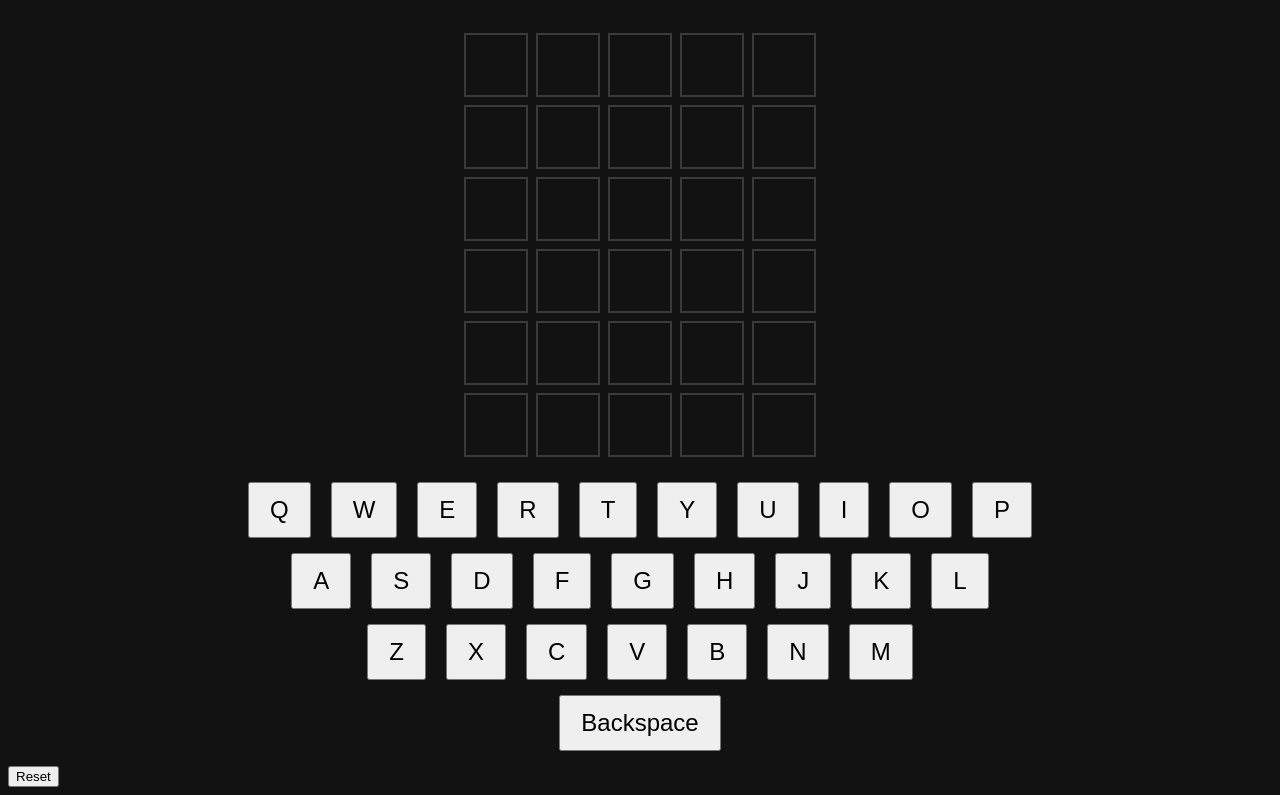
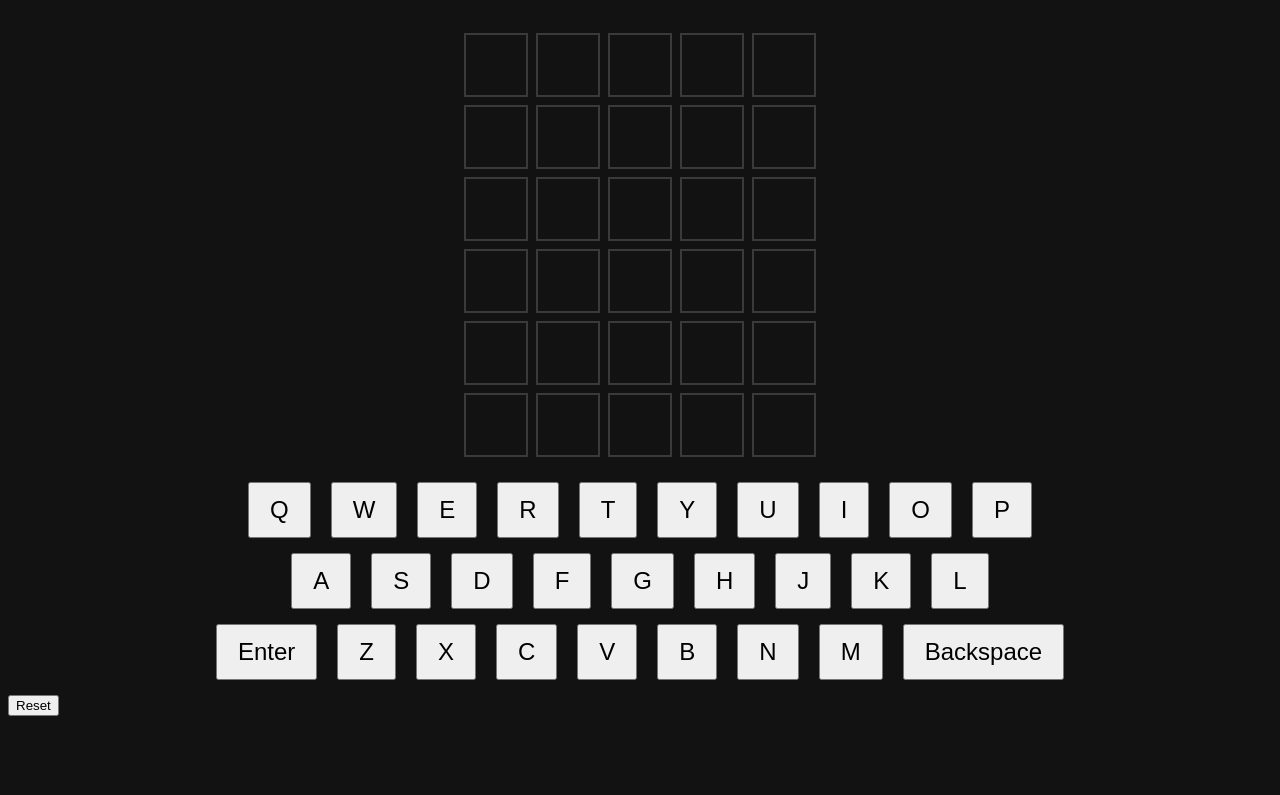
Before and after one commit to AShyamkumar19/Wordle-Game, a plain HTML site: page Wordle Game/index.html in a window 1280 px wide. Shown: the part 146-941 px from the top of the page. After the commit the page ends 870 px from the top, so only its background shows below. Drawn offline with Linux system fonts and the light colour scheme.

Commit message:
Added delete and enter button

```diff
--- a/Wordle Game/index.html
+++ b/Wordle Game/index.html
@@ -39,6 +39,7 @@
                 <button onclick="handleButtonClick('L')">L</button>
             </div>
             <div class="row">
+                <button onclick="handleButtonClick()">Enter</button>
                 <button onclick="handleButtonClick('Z')">Z</button>
                 <button onclick="handleButtonClick('X')">X</button>
                 <button onclick="handleButtonClick('C')">C</button>
@@ -46,8 +47,6 @@
                 <button onclick="handleButtonClick('B')">B</button>
                 <button onclick="handleButtonClick('N')">N</button>
                 <button onclick="handleButtonClick('M')">M</button>
-            </div>
-            <div class="row">
                 <button onclick="handleButtonClick()">Backspace</button>
             </div>
         </div>
```
Also changed, not shown: Wordle Game/src/index.js (+1 -24 lines).
